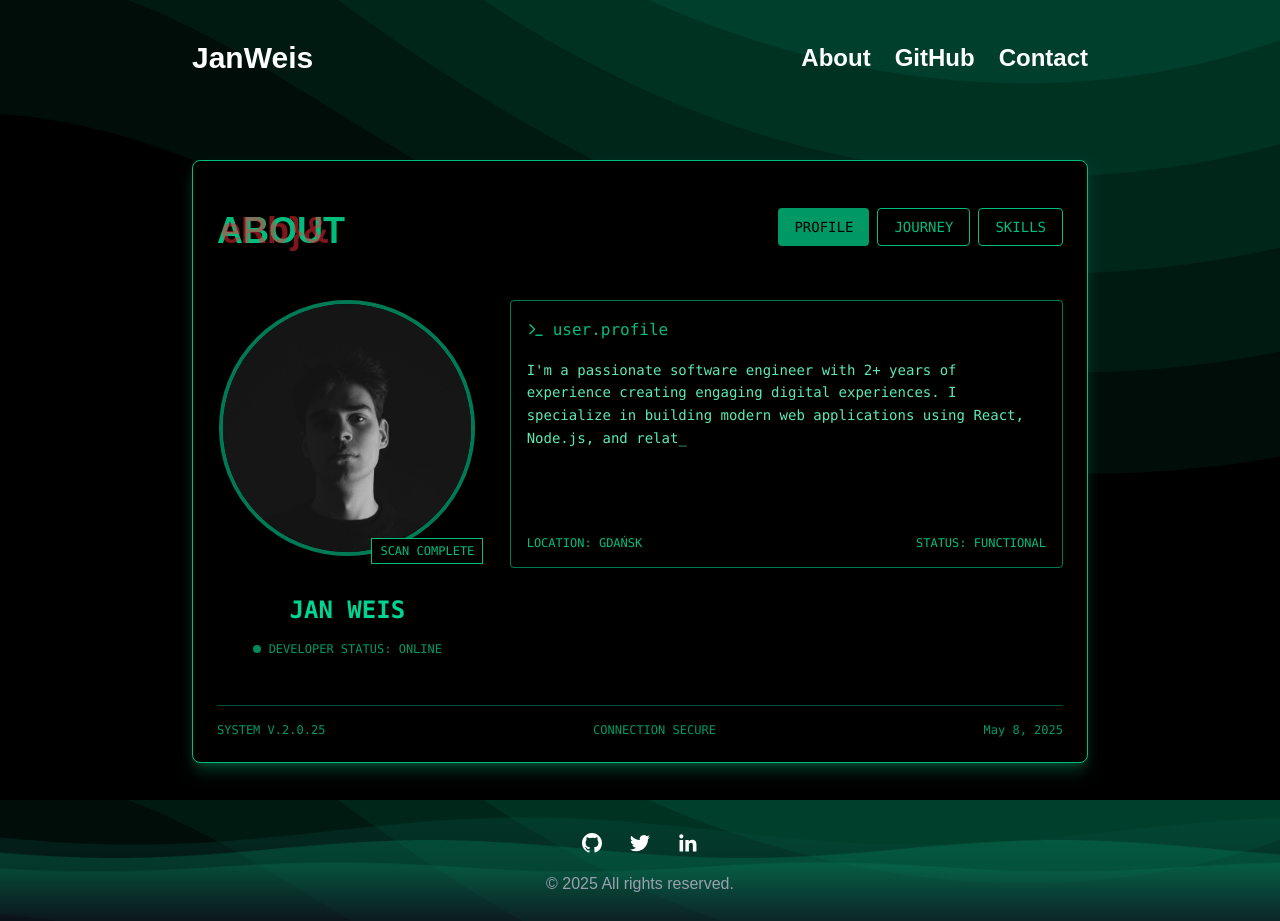
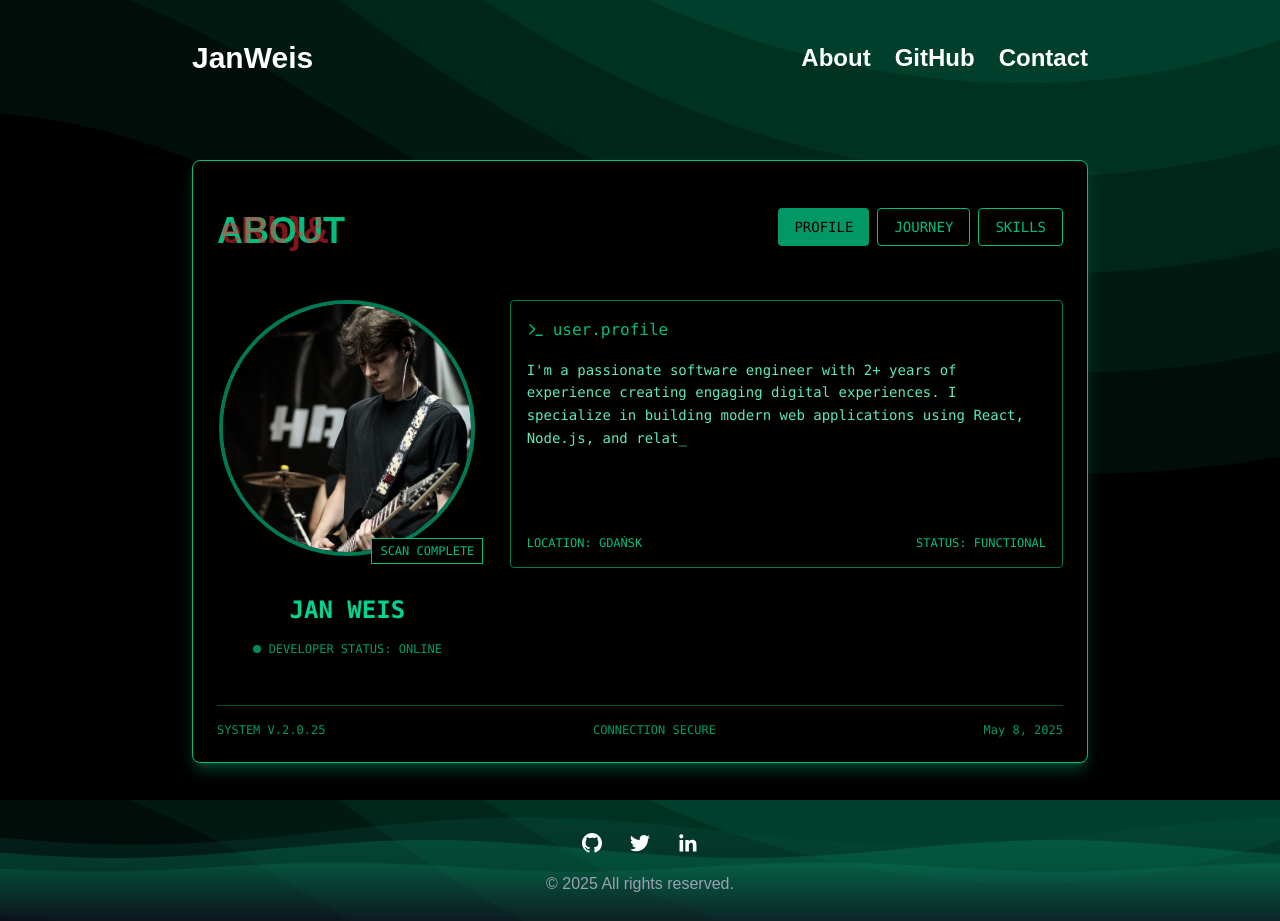
Before and after one commit to Weisjan/Portfolio-website, a React (Vite) app: page /about in a window 1280 px wide. Built offline with nearby package versions, Linux system fonts and the light colour scheme; a web font is replaced by a local one.

Commit message:
Updated About photo

```diff
--- a/src/pages/About.jsx
+++ b/src/pages/About.jsx
@@ -151,7 +151,7 @@ const About = () => {
               <div className="relative mb-4">
                 <div className="h-64 w-64 border-4 border-emerald-700 rounded-full overflow-hidden flex items-center justify-centerrelative">
                   <img
-                    src="../home_images/avatar.jpg"
+                    src="../home_images/avatar2.jpg"
                     alt="Profile"
                     className="w-full h-full object-cover"
                   />
```
Also changed, not shown: public/home_images/avatar2.jpg (added).
